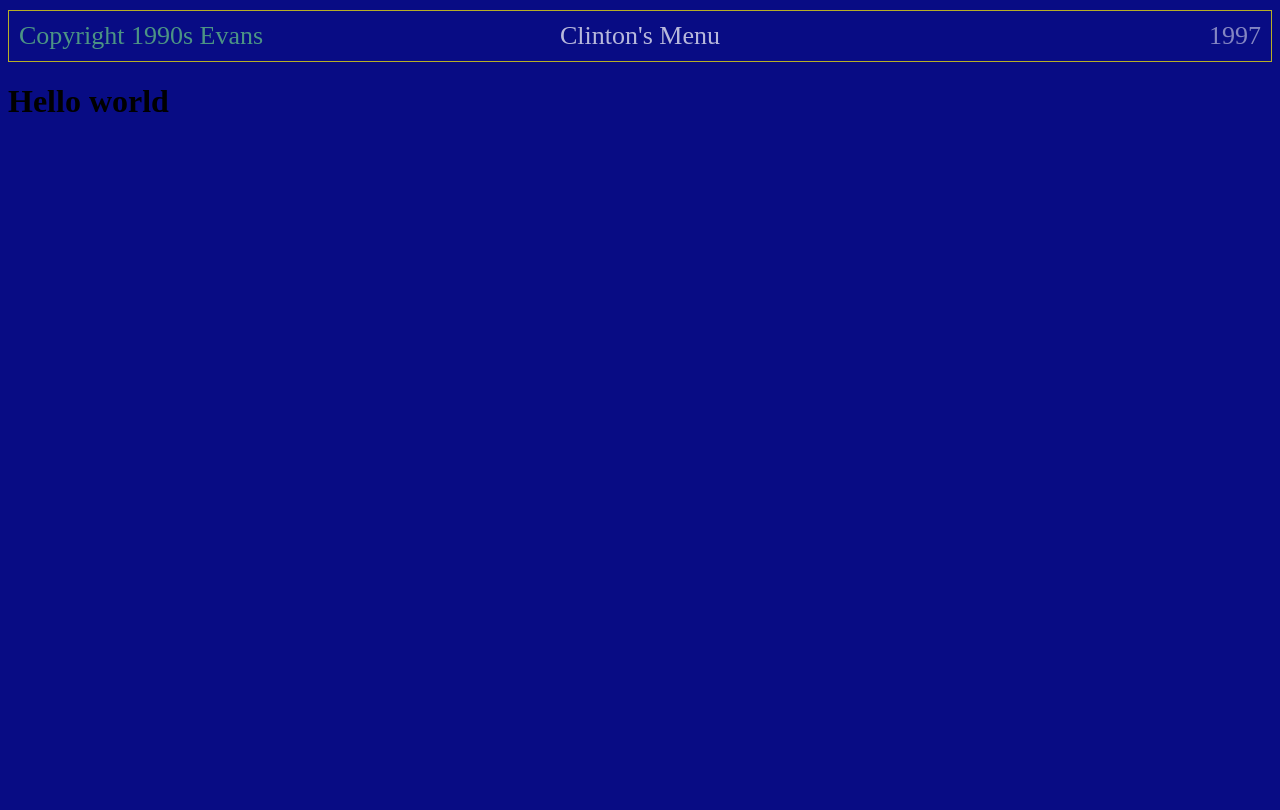
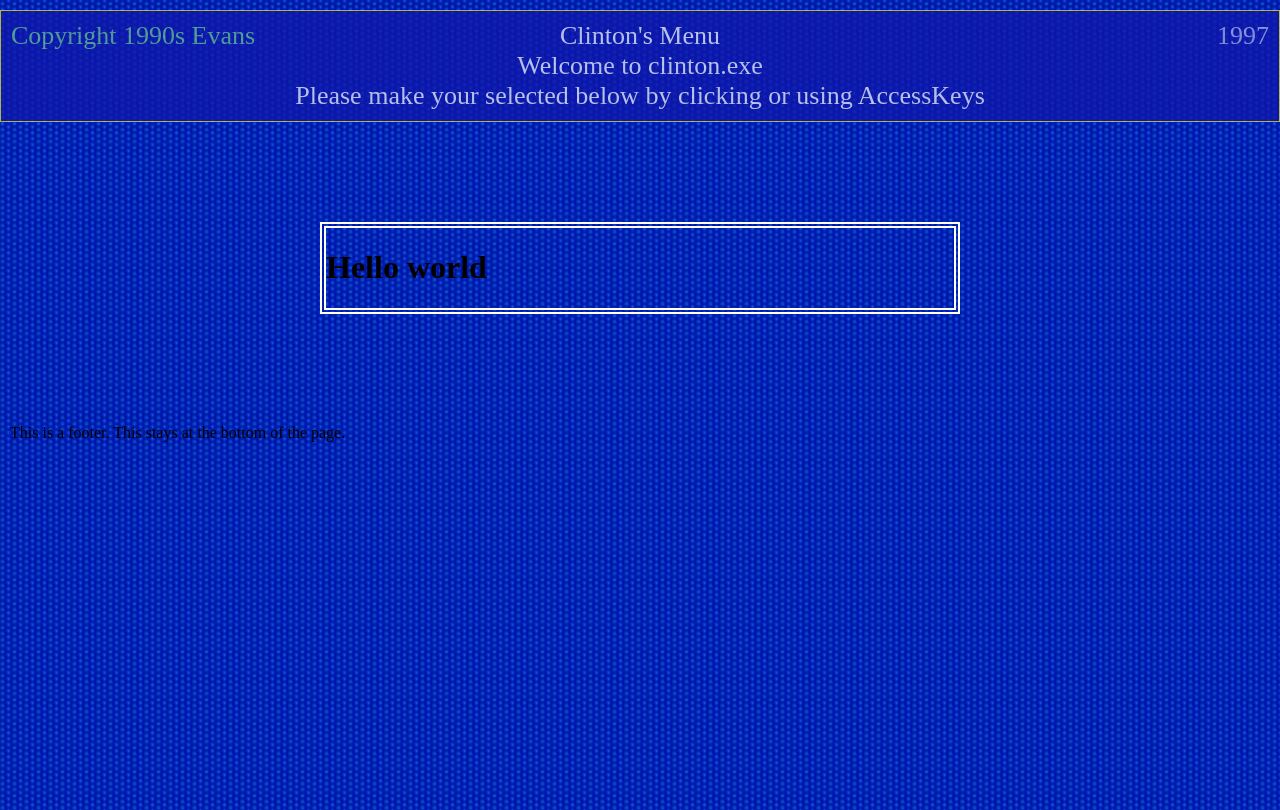
Before and after one commit to clinton-b-evans/clinton-b-evans.github.io, a plain HTML site: page index.html in a window 1280 px wide. Drawn offline with Linux system fonts and the light colour scheme; a web font is replaced by a local one.

Commit message:
added background image

```diff
--- a/index.html
+++ b/index.html
@@ -11,14 +11,21 @@
   <!--- header and navigation -->
   <header class="header">
     <span class="header-copyright flicker">Copyright 1990s Evans</span>
-    <span class="header-page-title">Clinton's Menu</span>
+    <span class="header-page-title">Clinton's Menu
+    </br>Welcome to clinton.exe
+    </br>Please make your selected below by clicking or using AccessKeys
+    </span>
     <span class="header-date">1997</span>
   </header>
 
   <!--- main page -->
 
-  <div id="main">
+  <div class="main">
     <h1>Hello world</h1>
   </div>
+
+  <div class="footer">This is a footer.
+    This stays at the bottom of the page.
+</div>
 </body>
 </html>
--- a/styles/main.css
+++ b/styles/main.css
@@ -1,6 +1,19 @@
+html {
+  height: 100%;
+  box-sizing: border-box;
+}
+
 body {
-  background-color: #080c84;
+  height: 100%;
+  background-image: url("../img/bg.png");
+  padding: 0;
+  filter: grayscale(10%);
+  margin: 0;
 }
+* {
+  box-sizing: inherit;
+}
+
 @font-face {
   font-family: 'ibm';
   src: url('https://api.allorigins.win/raw?url=https://int10h.org/oldschool-pc-fonts/fontlist/woff/web_ibm_vga_8x16.woff');
@@ -8,6 +21,7 @@ body {
 header {
   display: flex;
   margin-top: 10px;
+  background-color: #1016b9;
   color: #FFF;
   padding: 10px;
   border: 1px rgb(255, 242, 0) solid;
@@ -40,6 +54,19 @@ a {
   color: white;
 }
 
+.main {
+  margin: 100px auto;
+  width: 50%;
+  border: 6px #fff double;
+
+}
+
+.footer {
+    position: fixed;
+    padding: 10px 10px 0px 10px;
+    width: 100%;
+    height: 40px;
+}
 
 @keyframes flicker {
   0% {
```
Also changed, not shown: img/bg.png (added).
